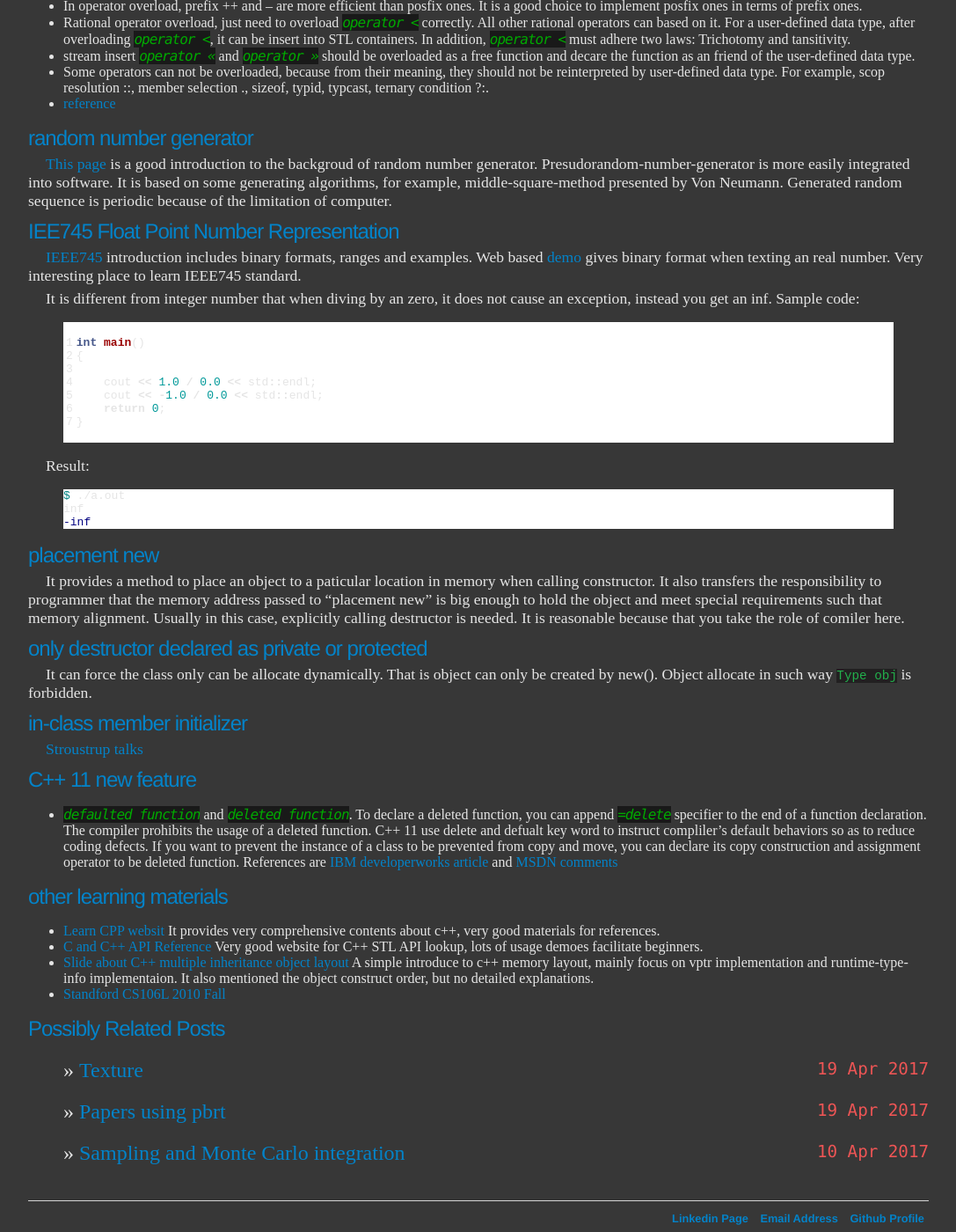
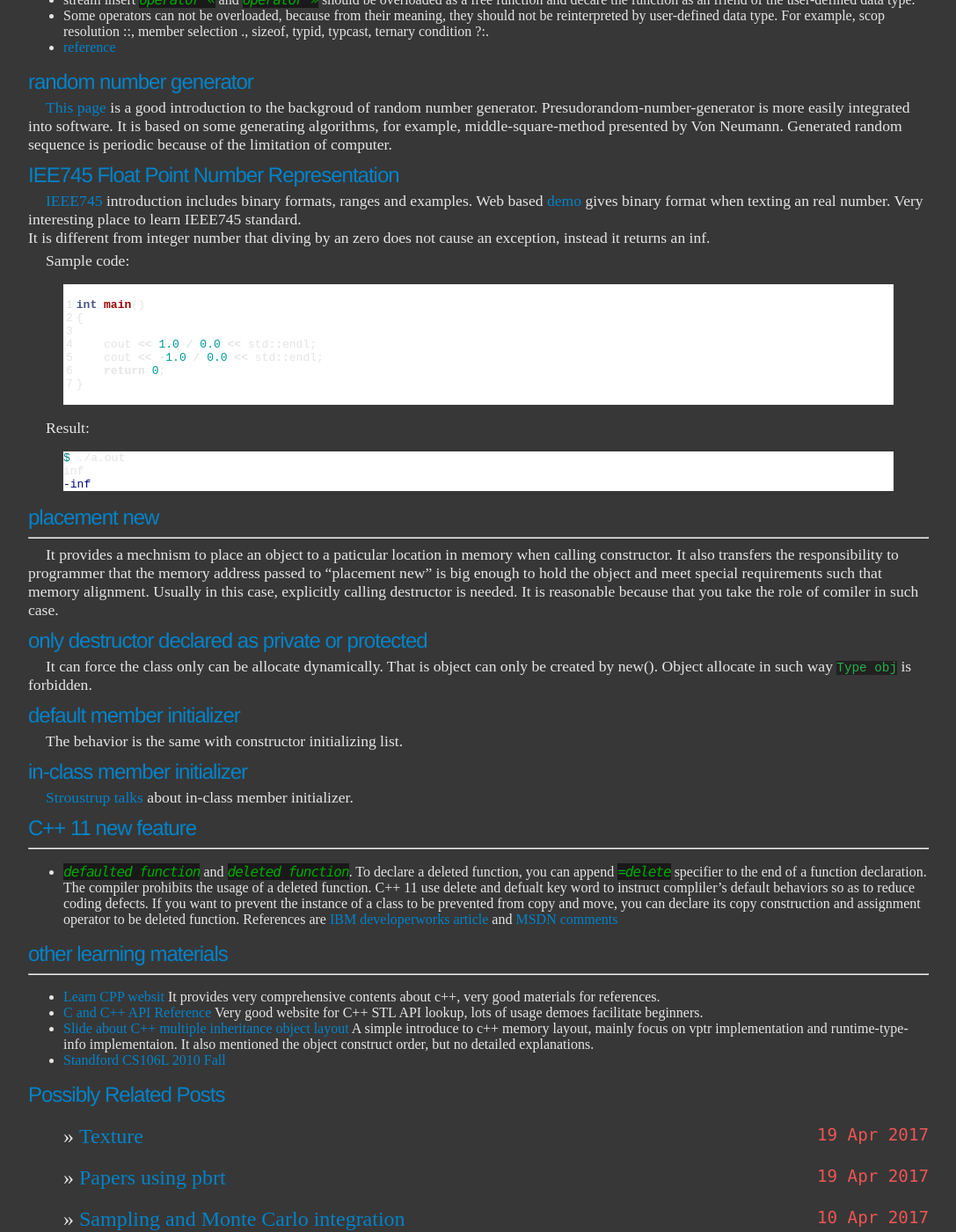
Before and after one commit to ychding11/ychding11.github.io, a Jekyll site: the page built from _posts/2015-03-28-Languages-Resources.md, in a window 1280 px wide and 1400 px high, scrolled down 5126 px. Shown: the whole window at 88% size, without its empty margins (96-1183 px from the left). Built offline with Jekyll 4.4.1, drawn with Linux system fonts in a browser that asks for light colours; some of the changed text lies outside the part shown.

Commit message:
modify error.

```diff
--- a/_posts/2015-03-28-Languages-Resources.md
+++ b/_posts/2015-03-28-Languages-Resources.md
@@ -375,9 +372,10 @@ introduction includes binary formats, ranges and examples.
 Web based [demo](http://babbage.cs.qc.cuny.edu/IEEE-754/) gives
 binary format when texting an real number. Very interesting place to
 learn IEEE745 standard.
+It is different from integer number that diving by an zero
+does not cause an exception, instead it returns an inf.
 
-It is different from integer number that when diving by an zero, it
-does not cause an exception, instead you get an inf. Sample code:
+Sample code:
 
 {% highlight c++ linenos %}
 int main()
@@ -398,13 +396,14 @@ inf
 {% endhighlight %}
 
 ## placement new
+----------
 
-It provides a method to place an object to a paticular location in memory
+It provides a mechnism to place an object to a paticular location in memory
 when calling constructor. It also transfers the responsibility to programmer
 that the memory address passed to "placement new" is big enough to hold the
 object and meet special requirements such that memory alignment. Usually in
 this case, explicitly calling destructor is needed. It is reasonable because
-that you take the role of comiler here.
+that you take the role of comiler in such case.
 
 ## only destructor declared as private or protected
 
@@ -412,12 +411,16 @@ It can force the class only can be allocate dynamically.
 That is object can only be created by new(). Object
 allocate in such way `Type obj` is forbidden.
 
+## default member initializer
+  The behavior is the same with constructor initializing list.
+
 ## in-class member initializer
 
-[Stroustrup talks](http://www.stroustrup.com/C++11FAQ.html#member-init)
+  [Stroustrup talks](http://www.stroustrup.com/C++11FAQ.html#member-init) about in-class member initializer.
 
 
 ## C++ 11 new feature
+----------
 
 + *defaulted function* and *deleted function*. To declare a deleted function, you can append *=delete* specifier to
   the end of a function declaration. The compiler prohibits the usage of a deleted function. C++ 11 use delete and
@@ -428,6 +431,7 @@ allocate in such way `Type obj` is forbidden.
 
 
 ## other learning materials
+----------
 
 - [Learn CPP websit](http://www.learncpp.com/) It provides very comprehensive
   contents about c++, very good materials for references.
```
Also changed, not shown: other parts of _posts/2015-03-28-Languages-Resources.md (+0 -3 lines).
